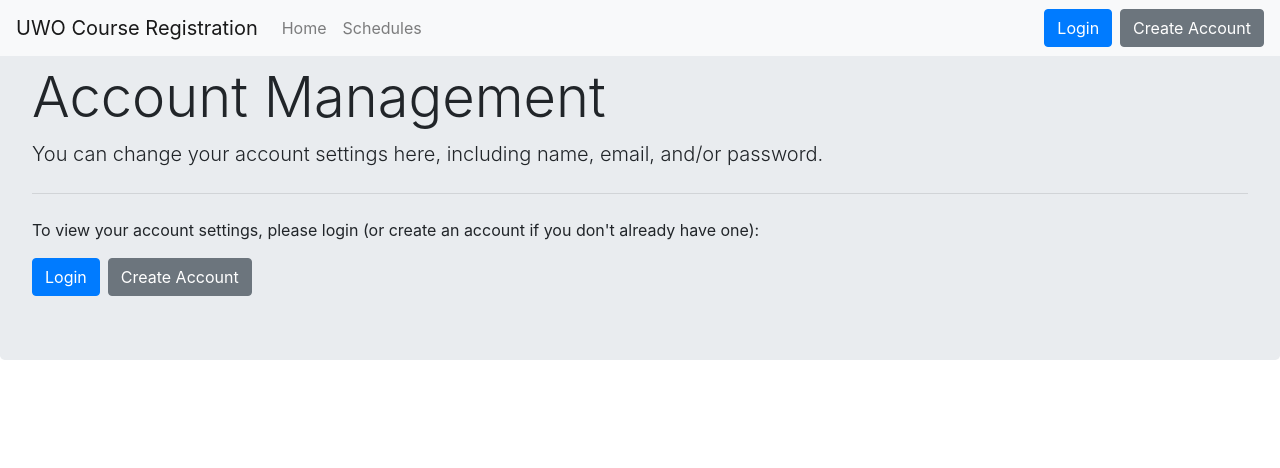
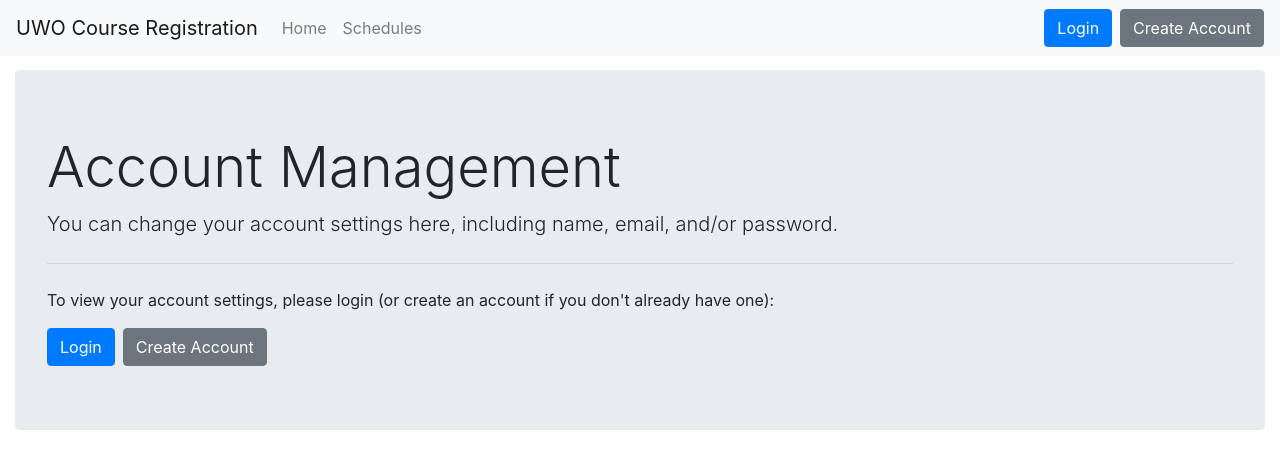
Before and after one commit to rvickram/course-registration-site, an Angular app: page /my-account in a window 1280 px wide. Shown: the top 468 px of the page. Built offline with nearby package versions, Linux system fonts and the light colour scheme.

Commit message:
Move the welcome message down (due to fixed navbar).

```diff
--- a/src/app/dashboard/dashboard.component.html
+++ b/src/app/dashboard/dashboard.component.html
@@ -1,3 +1,4 @@
+<div class="container-fluid" style="margin-top: 70px;">
     <!-- Show this if NOT logged in -->
     <div *ngIf="!accountService.isLoggedIn()" class="jumbotron">
         <h1 class="display-4">Welcome!</h1>
@@ -37,6 +38,7 @@
             Browse some publicly available schedules below, or build your own!
         </p>
     </div>
+</div>
 
 <app-pub-schedules></app-pub-schedules>
 <app-search></app-search>
--- a/src/app/my-account/my-account.component.html
+++ b/src/app/my-account/my-account.component.html
@@ -1,11 +1,7 @@
+<div class="container-fluid" style="margin-top: 70px;">
   <div *ngIf="accountService.isLoggedIn()" class="jumbotron">
     <h1 class="display-4">Account Management</h1>
     <p class="lead">You can change your account settings here, including name, email, and/or password.</p>
-    <!-- <hr class="my-4">
-    <p>It uses utility classes for typography and spacing to space content out within the larger container.</p>
-    <p class="lead">
-      <a class="btn btn-primary btn-lg" href="#" role="button">Learn more</a>
-    </p> -->
   </div>
 
 
@@ -108,3 +104,4 @@
       Create Account
     </button>
 </div>
+</div>
```
Lines whose indentation alone changed are shown as unchanged.
